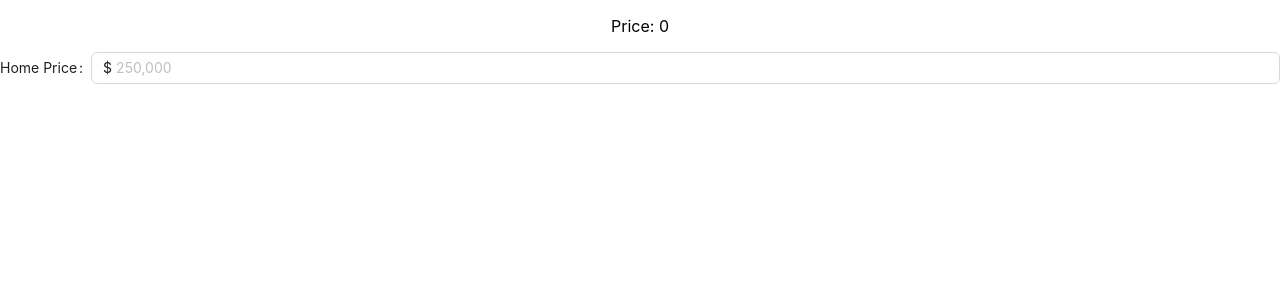
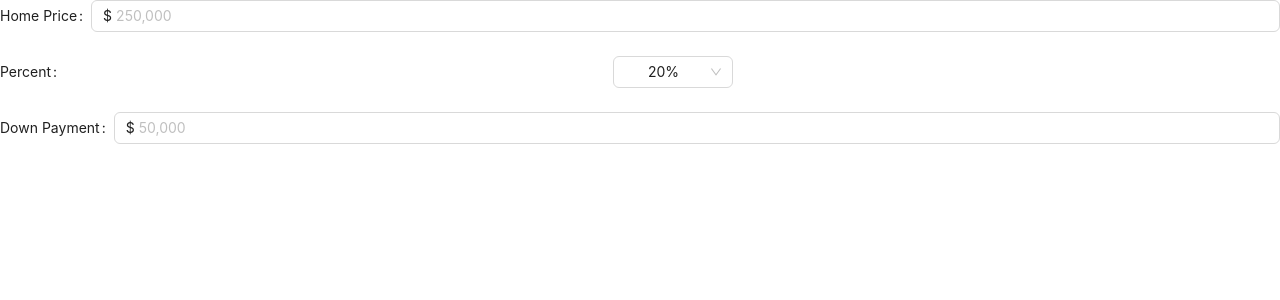
Before and after one commit to VincentPauley/mortgage-visualizer, a React (Create React App) app: page / in a window 1280 px wide. Shown: the top 300 px of the page. Built offline with nearby package versions, Linux system fonts and the light colour scheme.

Commit message:
all basic form fields complete

```diff
--- a/src/App.tsx
+++ b/src/App.tsx
@@ -1,15 +1,75 @@
-import logo from './logo.svg';
+import { useState } from 'react';
+import { Form } from 'antd';
+
 import './App.css';
 
 // components
-import HomePrice from './components/HomePrice';
+import DollarEntry from './components/shared/DollarEntry';
+import PercentInput from './components/shared/PercentInput';
 
 function App() {
+  const [homePrice, setHomePrice] = useState(0);
+  const [downPayment, setDownPayment] = useState(0);
+
+  const handleHomePriceChange = (dollarAmount: number) =>
+    setHomePrice(dollarAmount);
+
+  const handleDownPaymentChange = (dollarAmount: number) =>
+    setDownPayment(dollarAmount);
+
+  // useState
   return (
     <div className="App">
-      <HomePrice />
+      <Form>
+        <DollarEntry
+          label="Home Price"
+          name="homePrice"
+          placeholder="250,000"
+          onUpdate={handleHomePriceChange}
+        />
+        <PercentInput />
+        <DollarEntry
+          label="Down Payment"
+          name="downPayment"
+          placeholder="50,000"
+          onUpdate={handleDownPaymentChange}
+        />
+      </Form>
     </div>
   );
 }
 
 export default App;
+
+// TX +884K
+// FL +707K
+// NC +260K
+// AZ +208K
+// GA +201K
+// SC +164K
+// TN +141K
+// UT +109K
+// ID +100K
+// WA +81K
+// NV +73K
+// CO +66K
+// OK +60K
+// VA +52K
+// AL +50K
+// IN +48K
+// MT +39K
+// AR +34K
+// DE +28K
+// SD +23K
+// MO +23K
+// ME +23K
+
+// NJ -27K
+// PA -31K
+// MI -43K
+// OH -43K
+// MA -48K
+// LA -68K
+// IL -230K
+// CA -509K
+// NY -524K
--- a/src/components/HomePrice.tsx
+++ b/src/components/HomePrice.tsx
@@ -1,5 +1,7 @@
 import { useState, useEffect } from 'react';
 import { Form, Input } from 'antd';
+
+// TODO: deprecate component
 
 const HomePrice = () => {
   const [price, setPrice] = useState(0.0);
--- /dev/null
+++ b/src/components/shared/DollarEntry.tsx
@@ -0,0 +1,53 @@
+import { useState } from 'react';
+import { Form, Input } from 'antd';
+// allow digits, with 2 decimal places, and commas in the right spots
+const FORM_PATTERN = /^\$?\d+(,\d{3})*\.?[0-9]?[0-9]?$/;
+
+// FEATURE LIST
+// [ ] - if no decimals, add .00 to the entry
+
+interface Props {
+  label: string;
+  name: string;
+  onUpdate: (val: number) => void;
+  placeholder?: string;
+}
+
+const DollarEntry = (props: Props) => {
+  const { label, name, onUpdate, placeholder } = props;
+
+  const [valid, setValid] = useState(true);
+
+  const getStatus = () => {
+    if (!valid) return 'error';
+    return undefined;
+  };
+
+  const handleChange = (event: any) => {
+    const { value } = event.target;
+    const validEntry = FORM_PATTERN.test(value);
+
+    if (validEntry) {
+      setValid(true);
+      const escapedEntry = value.replace(/,/g, '');
+      console.log(escapedEntry);
+      const newValue = parseFloat(escapedEntry);
+      onUpdate(newValue);
+    } else {
+      setValid(false);
+    }
+  };
+
+  return (
+    <Form.Item label={label} name={name}>
+      <Input
+        prefix="$"
+        placeholder={placeholder}
+        status={getStatus()}
+        onChange={handleChange}
+      />
+    </Form.Item>
+  );
+};
+
+export default DollarEntry;
--- /dev/null
+++ b/src/components/shared/PercentInput.tsx
@@ -0,0 +1,33 @@
+import { Form, Select, Space } from 'antd';
+
+interface PercentageOption {
+  value: number;
+  label: string;
+}
+
+const options: PercentageOption[] = [];
+
+for (let i = 5; i < 100; i += 5) {
+  options.push({ value: i / 100, label: `${i}%` });
+}
+
+const PercentInput = () => {
+  const handleChange = (val: any) => {
+    console.log('handle change: ', val);
+  };
+
+  return (
+    <Form.Item label="Percent">
+      <Space wrap>
+        <Select
+          onChange={handleChange}
+          defaultValue={options[3]}
+          style={{ width: 120 }}
+          options={options}
+        />
+      </Space>
+    </Form.Item>
+  );
+};
+
+export default PercentInput;
```
